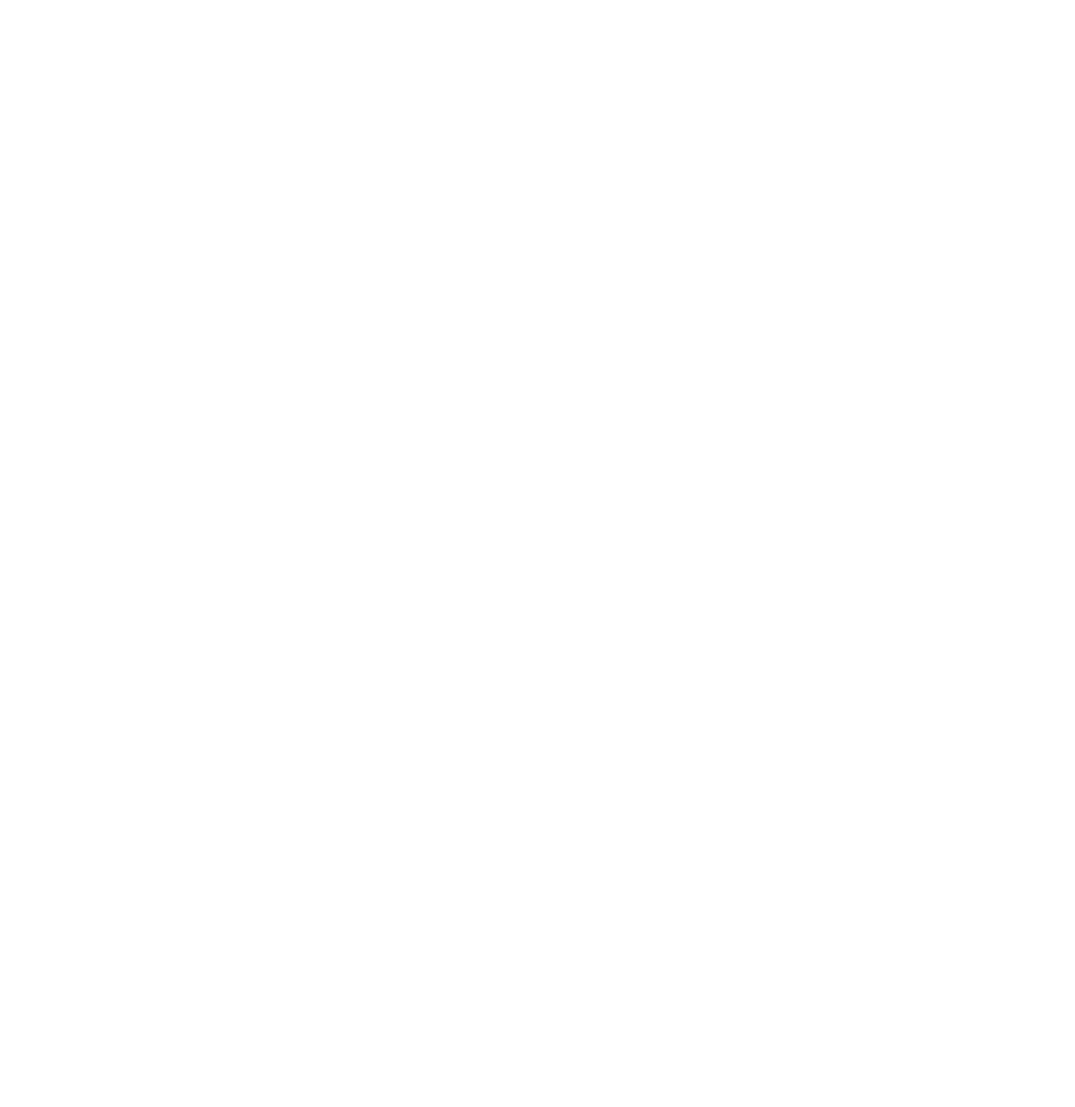
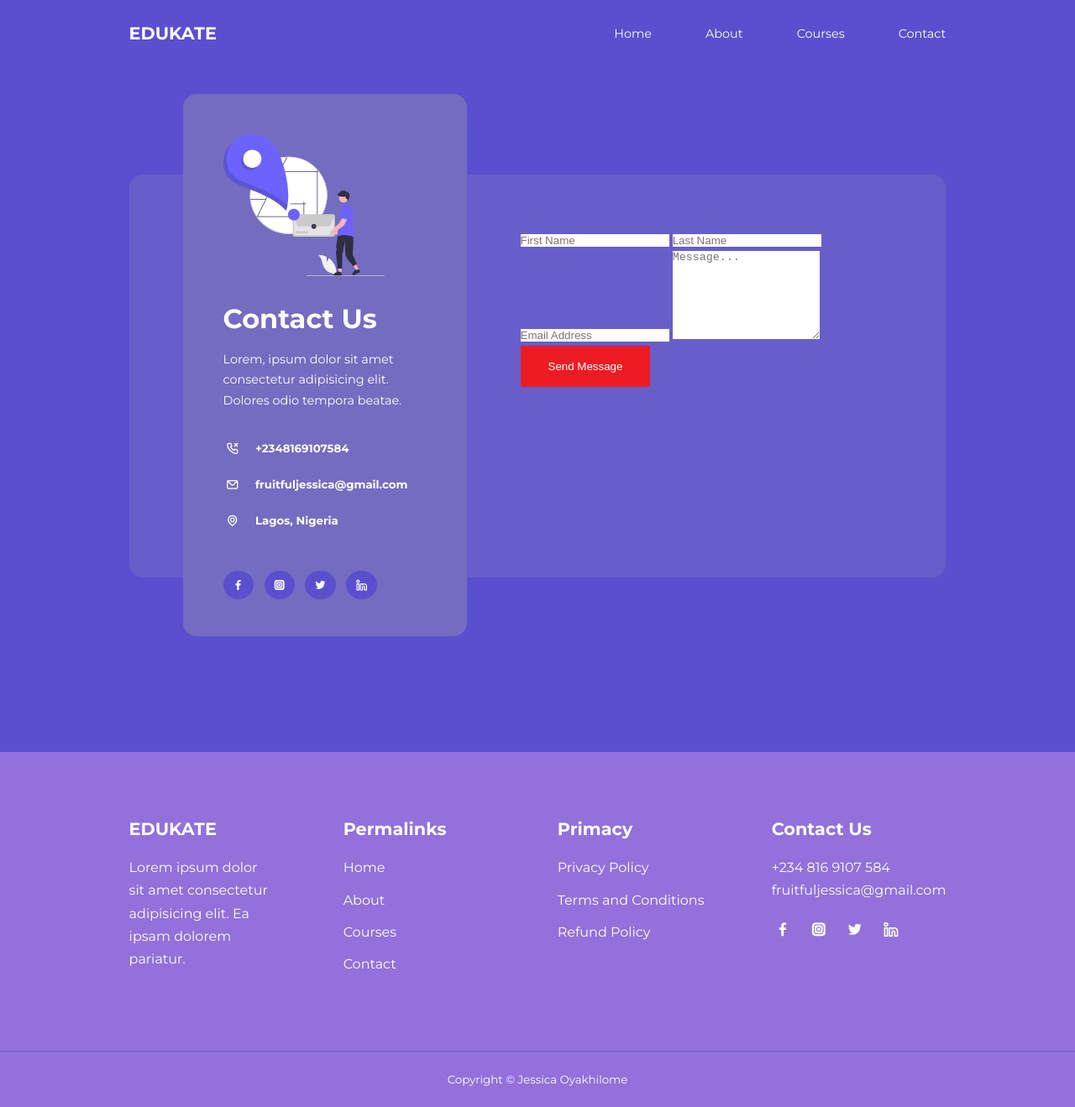
Before and after one commit to jam-jam200/eduMeet, a plain HTML site: page contact.html in a window 1280 px wide. Shown: the whole page at 84% size. Before the commit the page ends 800 px from the top, so only its background shows below. Drawn offline with nearby package versions, Linux system fonts and the light colour scheme.

Commit message:
contact page

```diff
--- a/about.html
+++ b/about.html
@@ -373,22 +373,6 @@
       </div>
     </footer>
 
-    <script src="https://unpkg.com/swiper@7/swiper-bundle.min.js"></script>
     <script src="./main.js"></script>
-    <script>
-      var swiper = new Swiper(".mySwiper", {
-        slidesPerView: 1,
-        spaceBetween: 30,
-        pagination: {
-          el: ".swiper-pagination",
-          clickable: true,
-        },
-        breakpoints: {
-          600: {
-            slidesPerView: 2,
-          },
-        },
-      });
-    </script>
   </body>
 </html>
--- a/contact.html
+++ b/contact.html
@@ -0,0 +1,154 @@
+<!DOCTYPE html>
+<html lang="en">
+  <head>
+    <meta charset="UTF-8" />
+    <meta http-equiv="X-UA-Compatible" content="IE=edge" />
+    <meta name="viewport" content="width=device-width, initial-scale=1.0" />
+    <title>Document</title>
+    <link
+      rel="stylesheet"
+      href="https://unicons.iconscout.com/release/v2.1.6/css/unicons.css"
+    />
+    <link
+      rel="stylesheet"
+      href="https://unpkg.com/swiper@7/swiper-bundle.min.css"
+    />
+    <link rel="stylesheet" href="./css/style.css" />
+    <link rel="stylesheet" href="./css/contact.css" />
+  </head>
+
+  <body>
+    <nav>
+      <div class="container nav__container">
+        <a href="index.html"><h4>EDUKATE</h4></a>
+        <ul class="nav__menu">
+          <li><a href="index.html">Home</a></li>
+          <li><a href="about.html">About</a></li>
+          <li><a href="courses.html">Courses</a></li>
+          <li><a href="contact.html">Contact</a></li>
+        </ul>
+        <button id="open-menu-btn"><i class="uil uil-bars"></i></button>
+        <button id="close-menu-btn"><i class="uil uil-multiply"></i></button>
+      </div>
+    </nav>
+
+    <section class="contact">
+      <div class="container contact__container">
+        <aside class="contact__aside">
+          <div class="aside__image">
+            <img src="./images/contact.svg" alt="contact us" />
+          </div>
+          <h2>Contact Us</h2>
+          <p>
+            Lorem, ipsum dolor sit amet consectetur adipisicing elit. Dolores
+            odio tempora beatae.
+          </p>
+          <ul class="contact__details">
+            <li>
+              <i class="uil uil-phone-times"></i>
+              <h5>+2348169107584</h5>
+            </li>
+            <li>
+              <i class="uil uil-envelope"></i>
+              <h5>fruitfuljessica@gmail.com</h5>
+            </li>
+            <li>
+              <i class="uil uil-location-point"></i>
+              <h5>Lagos, Nigeria</h5>
+            </li>
+          </ul>
+          <ul class="contact__socials">
+            <li>
+              <a href="#"><i class="uil uil-facebook-f"></i></a>
+            </li>
+            <li>
+              <a href="#"><i class="uil uil-instagram-alt"></i></a>
+            </li>
+            <li>
+              <a href="#"><i class="uil uil-twitter"></i></a>
+            </li>
+            <li>
+              <a href="#"><i class="uil uil-linkedin-alt"></i></a>
+            </li>
+          </ul>
+        </aside>
+
+        <form>
+          <div class="form__name">
+            <input
+              type="text"
+              name="First Name"
+              placeholder="First Name"
+              required
+            />
+            <input
+              type="text"
+              name="LAst Name"
+              placeholder="Last Name"
+              required
+            />
+          </div>
+          <input type="email" name="Email Address" placeholder="Email Address" required>
+          <textarea name="Message" rows="7" placeholder="Message..." required></textarea>
+          <button type="submit" class="btn btn-primary">Send Message</button>
+
+        </form>
+      </div>
+    </section>
+
+    <footer>
+      <div class="container footer__container">
+        <div class="footer__1">
+          <a href="index.html" class="footer__logo"><h4>EDUKATE</h4></a>
+          <p>
+            Lorem ipsum dolor sit amet consectetur adipisicing elit. Ea ipsam
+            dolorem pariatur.
+          </p>
+        </div>
+        <div class="footer__2">
+          <h4>Permalinks</h4>
+          <ul class="permalinks">
+            <li><a href="index.html">Home</a></li>
+            <li><a href="about.html">About</a></li>
+            <li><a href="courses.html">Courses</a></li>
+            <li><a href="contact.html">Contact</a></li>
+          </ul>
+        </div>
+        <div class="footer__3">
+          <h4>Primacy</h4>
+          <ul class="primacy">
+            <li><a href="#">Privacy Policy</a></li>
+            <li><a href="#">Terms and Conditions</a></li>
+            <li><a href="#">Refund Policy</a></li>
+          </ul>
+        </div>
+        <div class="footer__4">
+          <h4>Contact Us</h4>
+          <div>
+            <p>+234 816 9107 584</p>
+            <p>fruitfuljessica@gmail.com</p>
+          </div>
+          <ul class="footer__socials">
+            <li>
+              <a href="#"><i class="uil uil-facebook-f"></i></a>
+            </li>
+            <li>
+              <a href="#"><i class="uil uil-instagram-alt"></i></a>
+            </li>
+            <li>
+              <a href="#"><i class="uil uil-twitter"></i></a>
+            </li>
+            <li>
+              <a href="#"><i class="uil uil-linkedin-alt"></i></a>
+            </li>
+          </ul>
+        </div>
+      </div>
+      <div class="footer__copyright">
+        <small>Copyright &copy; Jessica Oyakhilome</small>
+      </div>
+    </footer>
+
+    <script src="./main.js"></script>
+  </body>
+</html>
--- a/css/contact.css
+++ b/css/contact.css
@@ -0,0 +1,59 @@
+.contact__container {
+  background: var(--color-bg1);
+  padding: 4rem;
+  display: grid;
+  grid-template-columns: 40% 60%;
+  gap: 4rem;
+  height: 30rem;
+  margin: 7rem auto;
+  border-radius: 1rem;
+}
+
+/** ================== aside ==================  */
+.contact__aside {
+  background: var(--color-primary);
+  padding: 3rem;
+  border-radius: 1rem;
+  position: relative;
+  bottom: 10rem;
+}
+
+.aside__image {
+  width: 12rem;
+  margin-bottom: 2rem;
+}
+
+.contact__aside h2 {
+  text-align: left;
+  margin-bottom: 1rem;
+}
+
+.contact__aside p {
+  font-size: 0.9rem;
+  margin-bottom: 2rem;
+}
+
+.contact__details li {
+  display: flex;
+  gap: 1rem;
+  align-items: center;
+  margin-bottom: 1rem;
+}
+
+.contact__socials {
+  display: flex;
+  gap: 0.8rem;
+  margin-top: 3rem;
+}
+
+.contact__socials a {
+  background: var(--color-bg);
+  padding: 0.5rem;
+  border-radius: 50%;
+  font-size: 0.9rem;
+  transition: var(--transition);
+}
+
+.contact__socials a:hover {
+    background: transparent;
+}
```
Also changed, not shown: courses.html (+1 -16 lines).
